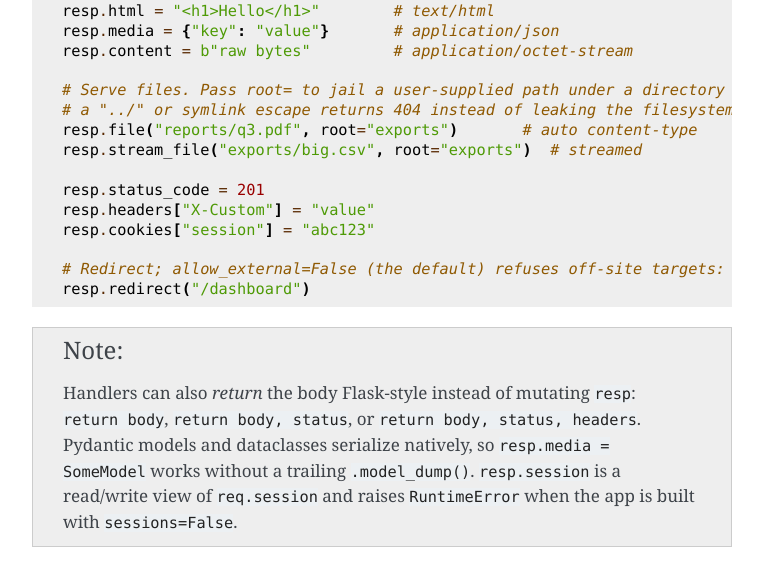
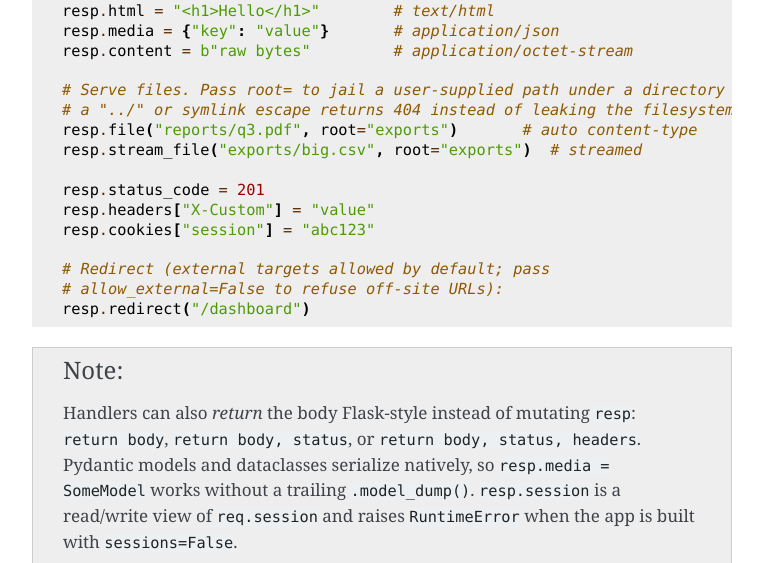
Before and after one commit to kennethreitz/responder, a Sphinx documentation site: the page built from docs/source/api.rst, in a window 1280 px wide and 900 px high, scrolled down 2573 px, cut to the strip 0-563 px from the top of the window. Shown: the whole strip, without its empty margins (378-1141 px from the left). Built offline with Sphinx 7.4.7, drawn with Linux system fonts in a browser that asks for light colours.

Commit message:
docs: add Fork-me-on-GitHub ribbon; fix redirect default + wording
- Enable the classic "Fork me on GitHub" ribbon via alabaster's github_banner,
  vendoring the dark-blue ribbon into _static (links to kennethreitz/responder).
- Fix api.rst: resp.redirect allows external targets by default
  (allow_external=True); the comment wrongly said False was the default.
- tutorial-sqlalchemy: "before returning it" -> "before assigning it to
  resp.media" (handlers assign resp.media, they don't return).

Both content fixes were found by an adversarial source-verified review pass.
Sphinx build is clean (0 warnings).

Co-Authored-By: Claude Opus 4.8 (1M context) <noreply@anthropic.com>

```diff
--- a/docs/source/api.rst
+++ b/docs/source/api.rst
@@ -124,7 +124,8 @@ Common patterns::
     resp.headers["X-Custom"] = "value"
     resp.cookies["session"] = "abc123"
 
-    # Redirect; allow_external=False (the default) refuses off-site targets:
+    # Redirect (external targets allowed by default; pass
+    # allow_external=False to refuse off-site URLs):
     resp.redirect("/dashboard")
 
 .. note::
--- a/docs/source/conf.py
+++ b/docs/source/conf.py
@@ -34,7 +34,7 @@ html_theme_options = {
     "show_powered_by": False,
     "github_user": "kennethreitz",
     "github_repo": "responder",
-    "github_banner": False,
+    "github_banner": "forkme_right_darkblue.png",
     "show_related": False,
     "sidebar_width": "240px",
     "page_width": "1000px",
--- a/docs/source/tutorial-sqlalchemy.rst
+++ b/docs/source/tutorial-sqlalchemy.rst
@@ -245,7 +245,7 @@ Responder serializes Pydantic models natively, so the trailing
     a dict or a Pydantic model. A raw SQLAlchemy ORM object assigned to
     ``resp.media`` is **not** auto-validated — that's why every handler
     wraps the result with ``BookOut.model_validate(book)`` before
-    returning it.
+    assigning it to ``resp.media``.
 
 
 Run It
```
Also changed, not shown: docs/source/_static/forkme_right_darkblue.png (added).
